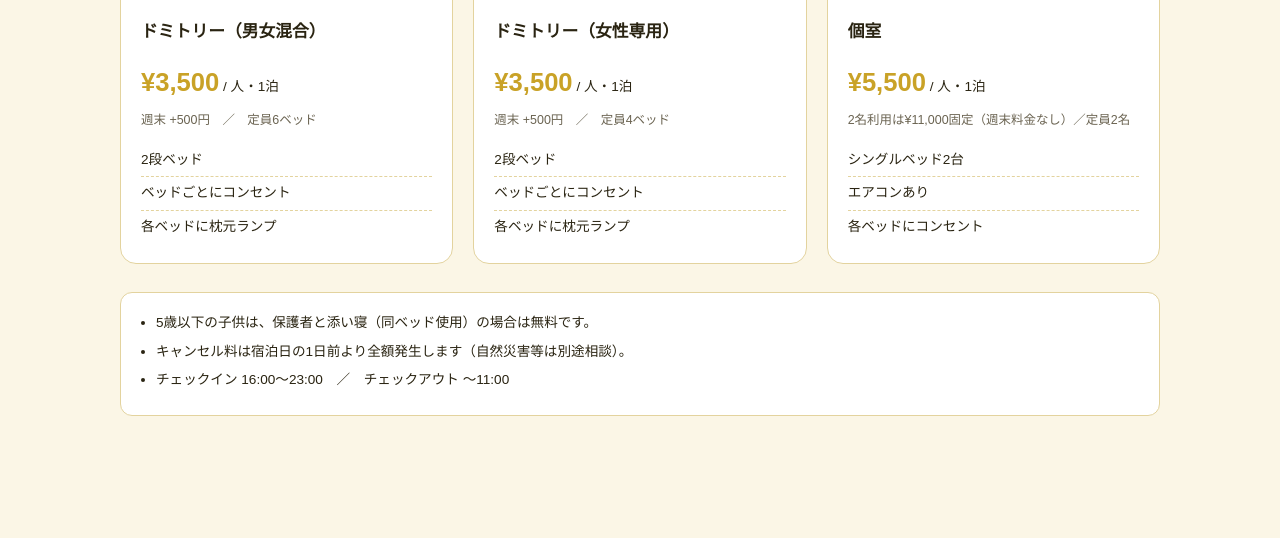
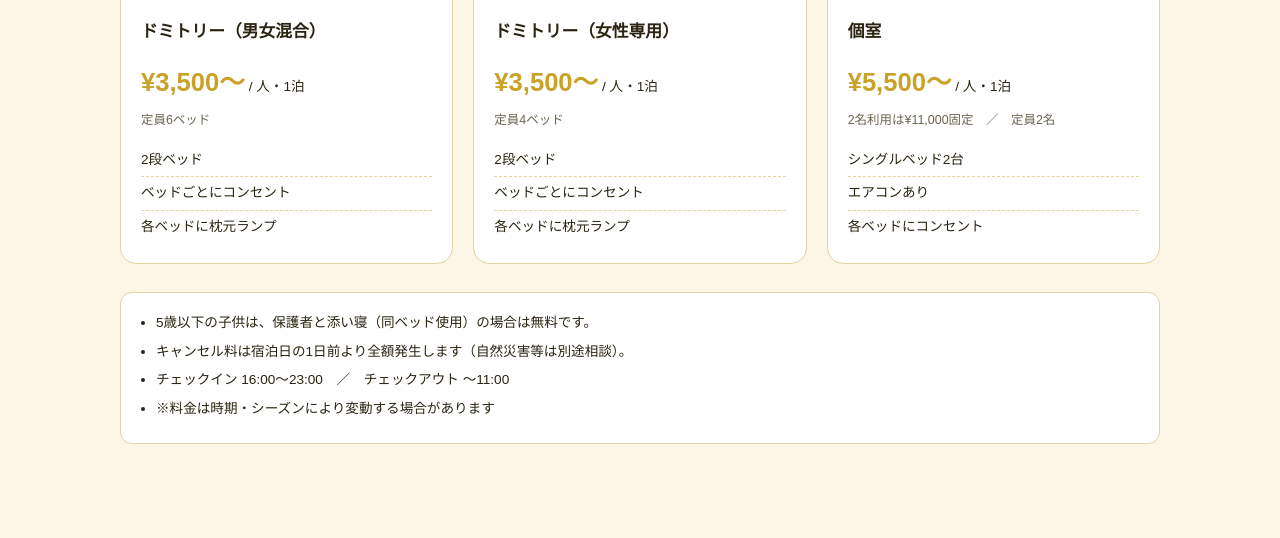
Before and after one commit to nomar163285/nomar-guesthouse.com, a plain HTML site: page index.html in a window 1280 px wide. Shown: the part 2096-2634 px from the top of the page. Drawn offline with Linux system fonts and the light colour scheme.

Commit message:
Discord経由の更新: 部屋・料金セクションについて3点直して。 1. 各部屋の料金表示を「¥3,500～」「¥5,500～

```diff
--- a/index.html
+++ b/index.html
@@ -520,8 +520,8 @@
         </div>
         <div class="room-card-body">
           <h3>ドミトリー（男女混合）</h3>
-          <div class="price">¥3,500<span> / 人・1泊</span></div>
-          <div class="note">週末 +500円　／　定員6ベッド</div>
+          <div class="price">¥3,500～<span> / 人・1泊</span></div>
+          <div class="note">定員6ベッド</div>
           <ul>
             <li>2段ベッド</li>
             <li>ベッドごとにコンセント</li>
@@ -533,8 +533,8 @@
         <div class="photo-ph">【写真プレースホルダ】女性専用ドミトリーの様子</div>
         <div class="room-card-body">
           <h3>ドミトリー（女性専用）</h3>
-          <div class="price">¥3,500<span> / 人・1泊</span></div>
-          <div class="note">週末 +500円　／　定員4ベッド</div>
+          <div class="price">¥3,500～<span> / 人・1泊</span></div>
+          <div class="note">定員4ベッド</div>
           <ul>
             <li>2段ベッド</li>
             <li>ベッドごとにコンセント</li>
@@ -548,8 +548,8 @@
         </div>
         <div class="room-card-body">
           <h3>個室</h3>
-          <div class="price">¥5,500<span> / 人・1泊</span></div>
-          <div class="note">2名利用は¥11,000固定（週末料金なし）／定員2名</div>
+          <div class="price">¥5,500～<span> / 人・1泊</span></div>
+          <div class="note">2名利用は¥11,000固定　／　定員2名</div>
           <ul>
             <li>シングルベッド2台</li>
             <li>エアコンあり</li>
@@ -563,6 +563,7 @@
         <li>5歳以下の子供は、保護者と添い寝（同ベッド使用）の場合は無料です。</li>
         <li>キャンセル料は宿泊日の1日前より全額発生します（自然災害等は別途相談）。</li>
         <li>チェックイン 16:00〜23:00　／　チェックアウト 〜11:00</li>
+        <li>※料金は時期・シーズンにより変動する場合があります</li>
       </ul>
     </div>
   </div>
```
Also changed, not shown: en.html (+7 -6 lines).
